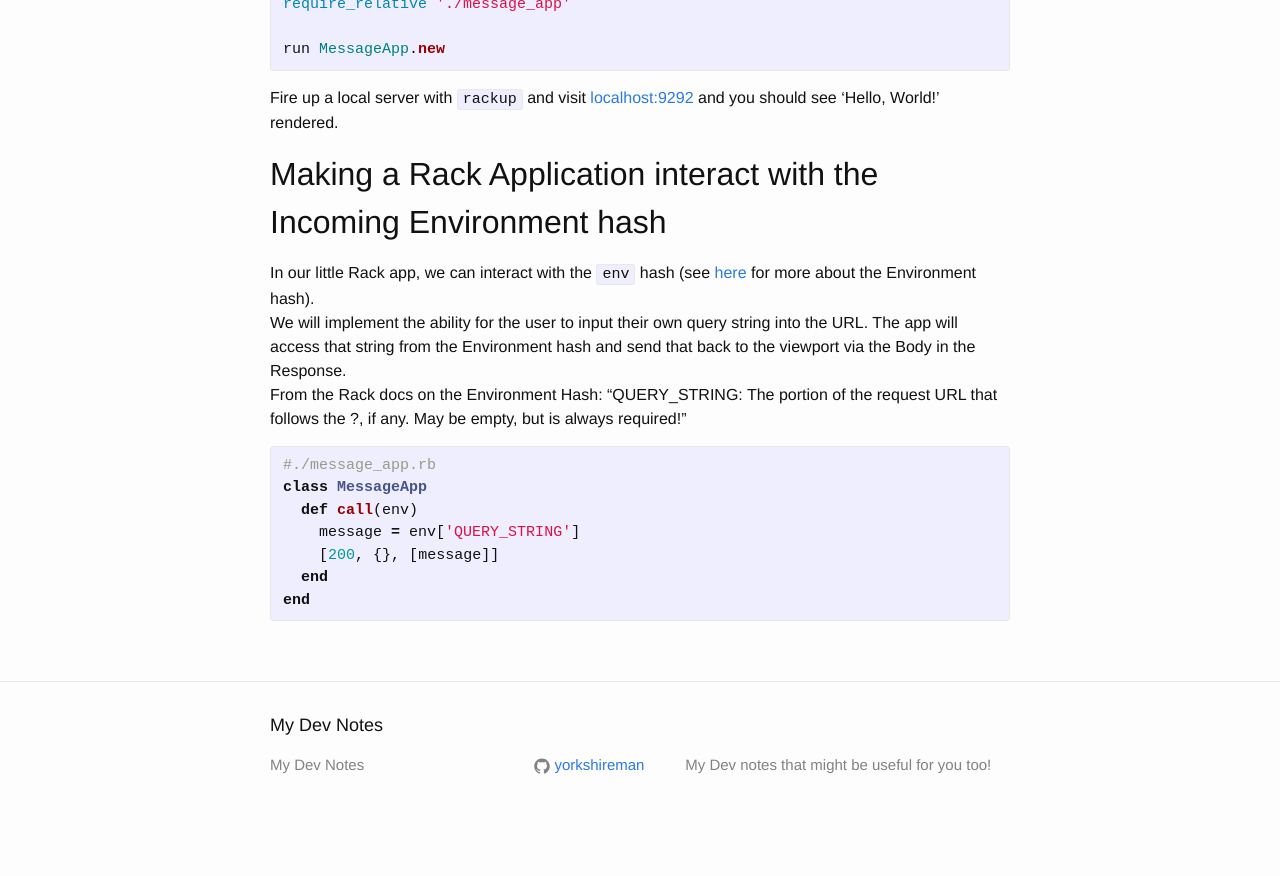
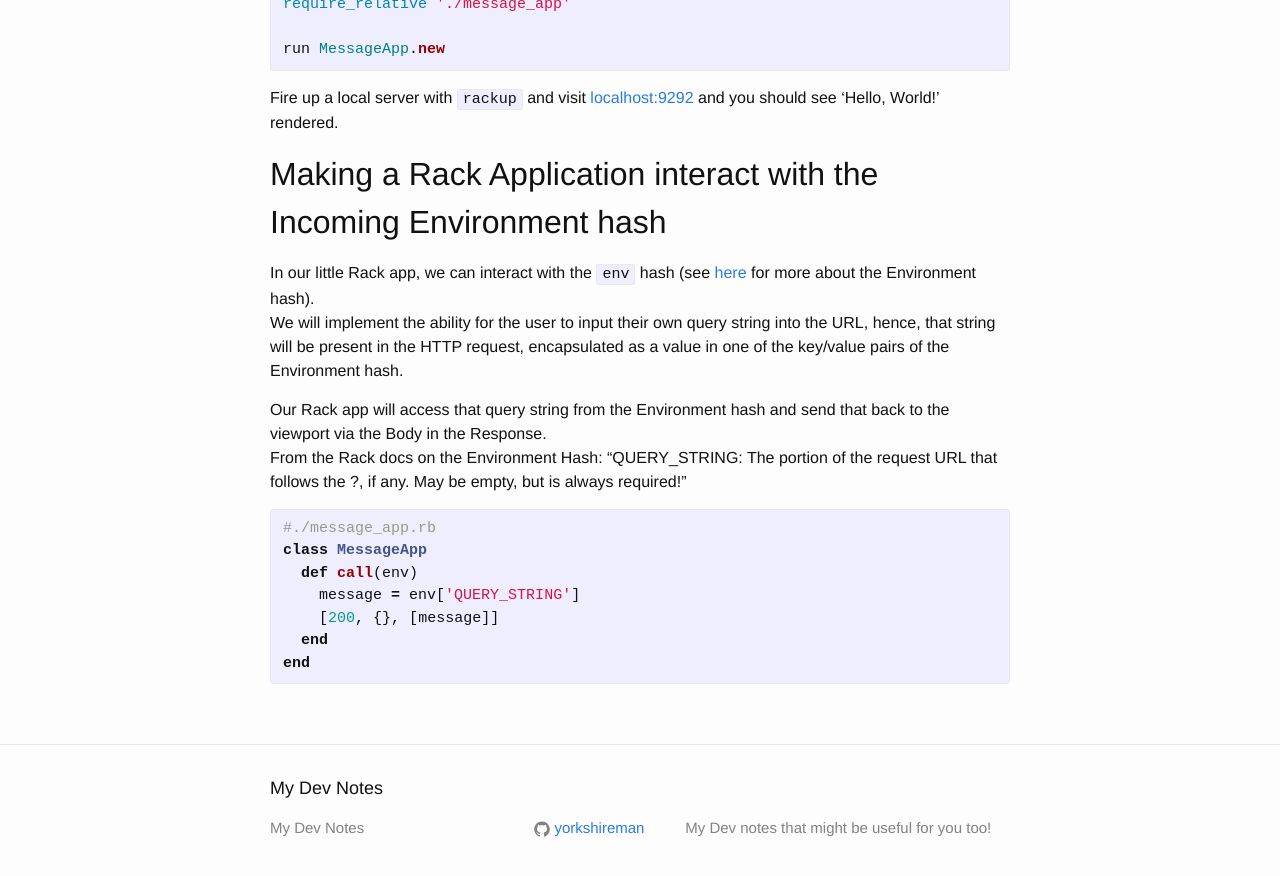
Before and after one commit to Yorkshireman/yorkshireman.github.io, a Jekyll site: the page built from _posts/2016-05-03-rack-and-rack-middleware.md, in a window 1280 px wide and 900 px high, scrolled down 1052 px. Shown: the top 876 px of the window. Built offline with Jekyll 4.4.1, drawn with Linux system fonts in a browser that asks for light colours; before the commit the page ends 1889 px from its top, so only the background shows below that.

Commit message:
Update 2016-05-03-rack-and-rack-middleware.md

```diff
--- a/_posts/2016-05-03-rack-and-rack-middleware.md
+++ b/_posts/2016-05-03-rack-and-rack-middleware.md
@@ -49,7 +49,9 @@ Fire up a local server with `rackup` and visit [localhost:9292](http://localhost
 Making a Rack Application interact with the Incoming Environment hash
 ---
 In our little Rack app, we can interact with the `env` hash (see [here](http://rack.rubyforge.org/doc/SPEC.html) for more about the Environment hash).
-We will implement the ability for the user to input their own query string into the URL. The app will access that string from the Environment hash and send that back to the viewport via the Body in the Response.
+We will implement the ability for the user to input their own query string into the URL, hence, that string will be present in the HTTP request, encapsulated as a value in one of the key/value pairs of the Environment hash.
+
+Our Rack app will access that query string from the Environment hash and send that back to the viewport via the Body in the Response.
 From the Rack docs on the Environment Hash: "QUERY_STRING: The portion of the request URL that follows the ?, if any. May be empty, but is always required!"
 
 {% highlight ruby %}
```
